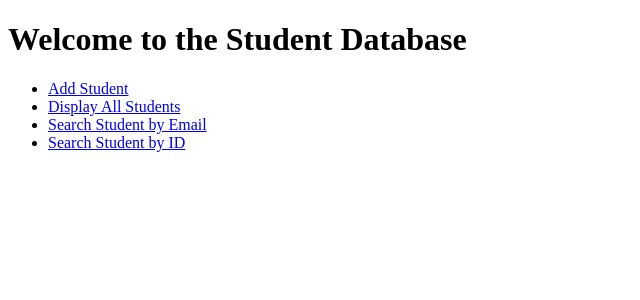
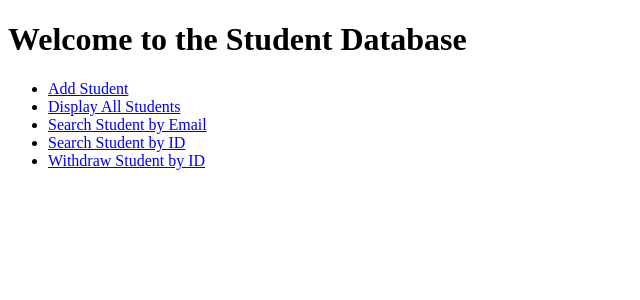
Before and after one commit to DawsonCtrl/Student_Database_Python, a Flask app: page / in a window 1280 px wide. Shown: the top 300 px of the page, without its empty margins (0-640 px from the left). Run offline with Flask 3, Linux system fonts and the light colour scheme; parts of the project's set-up code (start-up, migrations or seed data) failed here and were passed over.

Commit message:
Withdraw function working

```diff
--- a/StudentDB/main.py
+++ b/StudentDB/main.py
@@ -102,6 +102,31 @@ def search_by_id():
 
     return render_template('search_by_id.html')
 
+
+@app.route('/withdraw.html', methods=['GET', 'POST'])
+def withdraw():
+    if request.method == 'POST':
+        connection = get_db_connection()
+        cursor = connection.cursor()
+        student_id = request.form['student_id']
+
+        # Execute a query to fetch the student details based on the provided student_id
+        cursor.execute('SELECT * FROM students WHERE student_id = ?', (student_id,))
+        student = cursor.fetchone()
+
+        if student:
+            # If the student exists, delete them from the database
+            cursor.execute('DELETE FROM students WHERE student_id = ?', (student_id,))
+            connection.commit()  # Commit the transaction to apply the changes
+            return render_template('withdraw.html', student=[student])
+        else:
+            # If no matching student is found, display an error message
+            return render_template('withdraw.html', error="Student does not exist.")
+
+    # Render the form for the GET method
+    return render_template('withdraw.html')
+
+
 # Run Flask app and perform database check
 def run_flask_app():
     app.run(debug=True, use_reloader=False)  # Running Flask app in the background thread
--- a/StudentDB/templates/index.html
+++ b/StudentDB/templates/index.html
@@ -12,6 +12,7 @@
         <li><a href="{{ url_for('disp_student') }}">Display All Students</a></li>
         <li><a href="{{ url_for('search_email') }}">Search Student by Email</a></li>
         <li><a href="{{ url_for('search_by_id') }}">Search Student by ID</a></li>
+        <li><a href="{{ url_for('withdraw') }}">Withdraw Student by ID</a></li>
     </ul>
 </body>
 </html>
```
Also changed, not shown: StudentDB/studentsDB.db.
